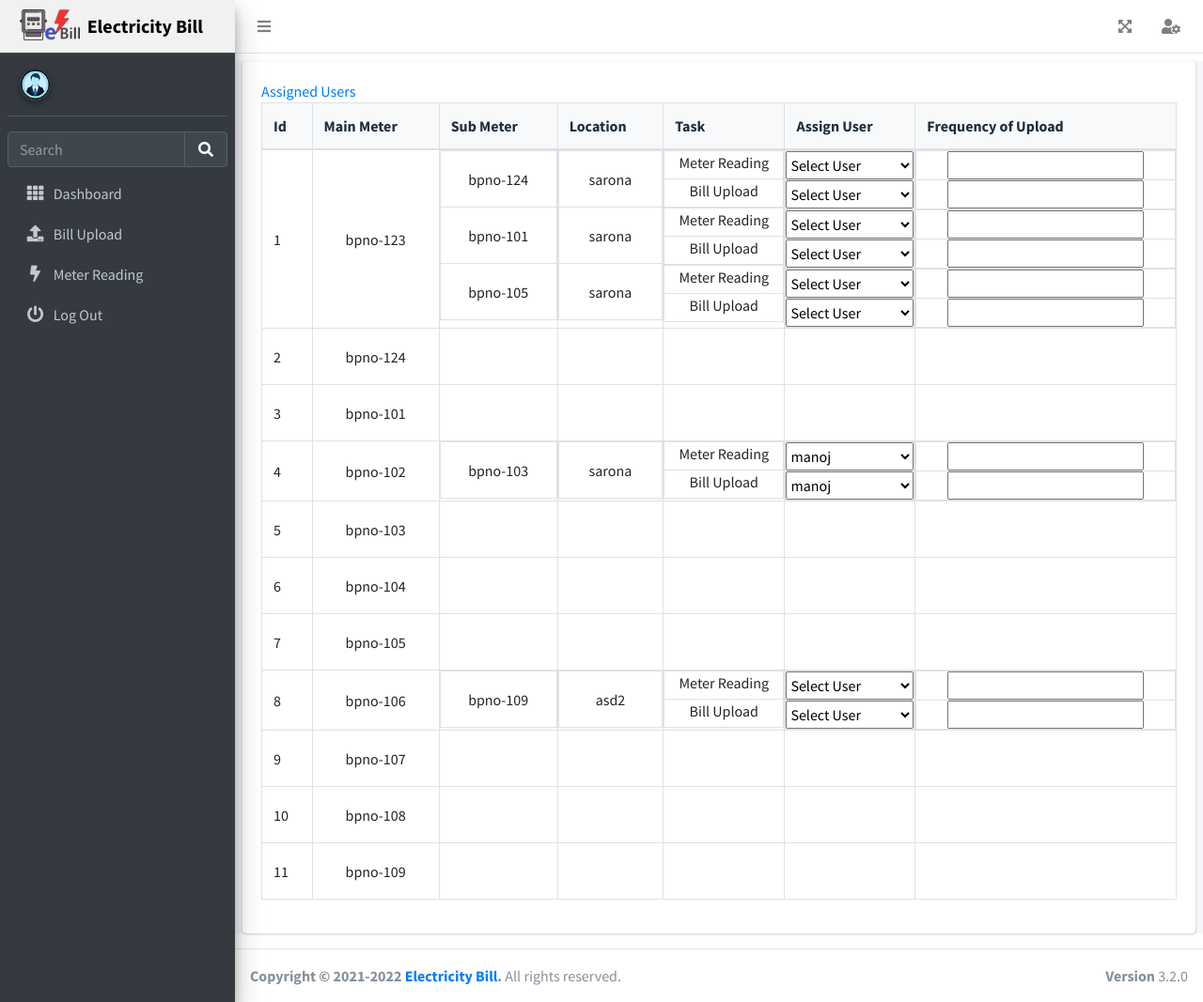
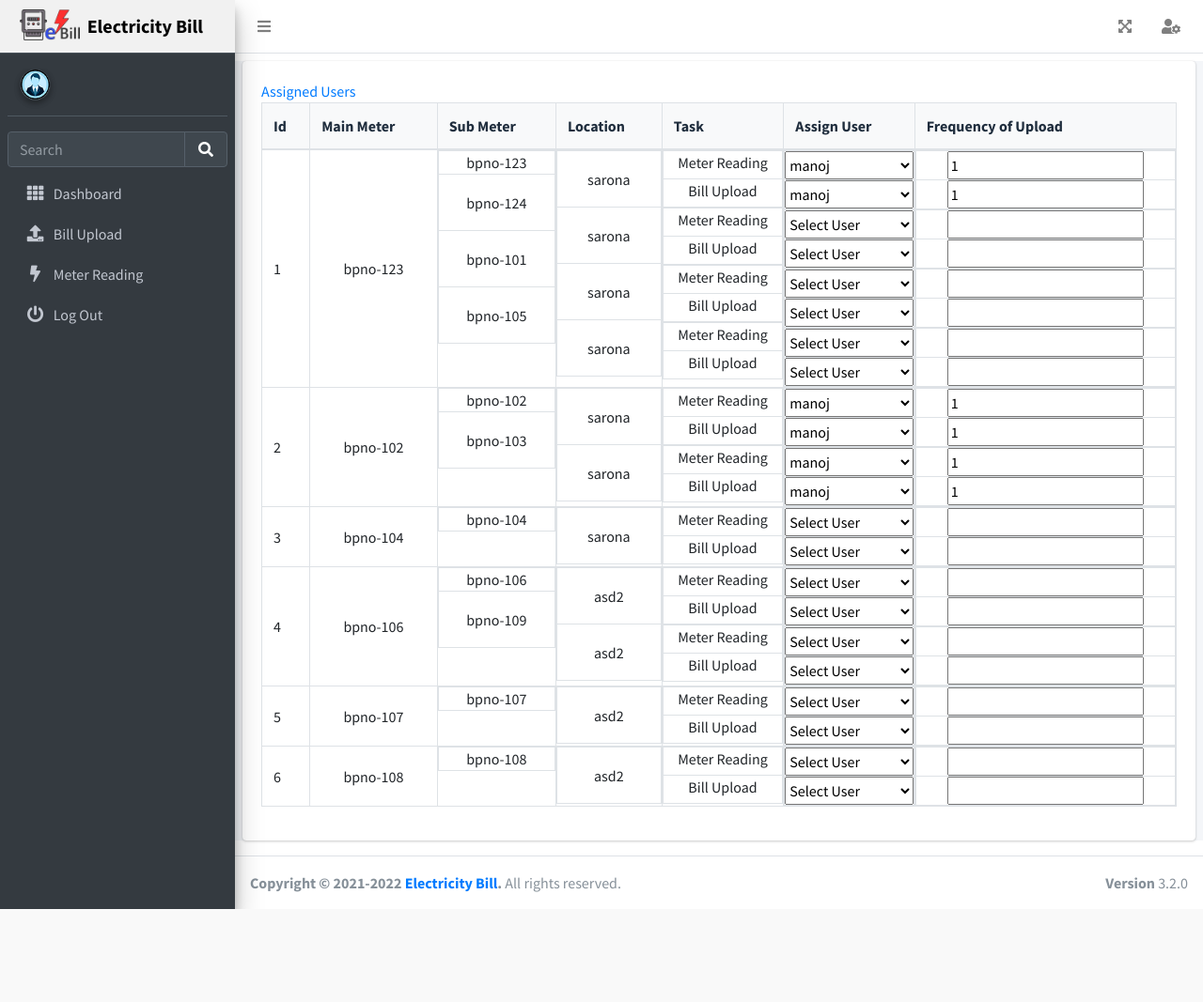
Before and after one commit to rahul1290/bill, a CodeIgniter app: page /bill/index.php/assigntask_ctrl/assign_user_list in a window 1280 px wide. Shown: the whole page at 94% size. After the commit the page ends 968 px from the top, so only its background shows below. Run offline with CodeIgniter, Linux system fonts and the light colour scheme; data comes from the database, SQL or seed files in the repository; some libraries are stand-ins or nearby versions.

Commit message:
report design

```diff
--- a/application/views/assigntask-show.php
+++ b/application/views/assigntask-show.php
@@ -19,7 +19,11 @@
                   </tr>
                 </thead>
                 <tbody>
-                  <?php $c=1; foreach($records as $record){ ?>
+                  <?php $c=1; foreach($records as $record){
+                      if($record['mtype'] != 'main-meter'){
+                          continue;
+                      }
+                  ?>
                       <tr>
                         <!-- S.No. -->
                         <td style="vertical-align: middle;"><?php echo $c++; ?></td>
@@ -28,18 +32,16 @@
                             $ic++;
                           }
                         }
-                        if($ic == 1){
-                          $ic = 2;
-                        }
                         ?>
                         <!-- Service No. -->
-                        <td class="text-center m-0 p-0" style="vertical-align: middle;height:<?php echo (($ic-1) * 2) * 30; ?>px;"><?php echo $record['bpno']; ?></td>
+                        <td class="text-center m-0 p-0" style="vertical-align: middle;height:<?php echo ($ic * 2) * 30; ?>px;"><?php echo $record['bpno']; ?></td>
                         <!-- Sub Meter -->
                         <td class="text-center m-0 p-0">
                           <table width="100%" style="border:0px;">
+                          		<tr><td class='m-0 p-0' style='height:"<?php echo ((($ic * 2) * 30)/$ic) ?>px;vertical-align: middle;'><?php echo $record['bpno']; ?></td></tr>
                             <?php foreach($records as $r) {
                               if($r['parent_meter'] == $record['mid']){
-                                echo "<tr><td class='m-0 p-0' style='height:".(((($ic-1) * 2) * 30)/($ic-1))."px;vertical-align: middle;'>".$r['bpno']."</td></tr>";
+                                echo "<tr><td class='m-0 p-0' style='height:".((($ic * 2) * 30)/$ic)."px;vertical-align: middle;'>".$r['bpno']."</td></tr>";
                               }
                             } ?>
                           </table>
@@ -49,27 +51,26 @@
                         <!-- Location -->
                         <td class="text-center m-0 p-0">
                           <table width="100%" style="border:0px;">
+                          	<tr><td class='m-0 p-0' style='height:<?php echo ((($ic * 2) * 30)/$ic); ?>px;vertical-align: middle;'><?php echo $record['location']; ?></td></tr>
                             <?php foreach($records as $r) {
                               if($r['parent_meter'] == $record['mid']){
-                                echo "<tr><td class='m-0 p-0' style='height:".(((($ic-1) * 2) * 30)/($ic-1))."px;vertical-align: middle;'>".$r['location']."</td></tr>";
+                                echo "<tr><td class='m-0 p-0' style='height:".((($ic * 2) * 30)/$ic)."px;vertical-align: middle;'>".$r['location']."</td></tr>";
                               }
                             } ?>
                           </table>
                         </td>
                         <!-- Task -->
                         <td class="text-center m-0 p-0">
-                            <?php if($ic > 0) { foreach($records as $r) {
-                              if($r['parent_meter'] == $record['mid']){
-                                echo "<table width='100%' style='border:0px;'>
+                        	<table width="100%" style='border:0px;'>
                               <tr>
                                 <td class='m-0 p-0' style='height:30px;'>Meter Reading</td>
                               </tr>
                               <tr>
                                 <td class='m-0 p-0' style='height:30px;'>Bill Upload</td>
                               </tr>
-                                </table>";
-                              }
-                            } } else { ?>
+                            </table>
+                            <?php foreach($records as $r) {
+                              if($r['parent_meter'] == $record['mid']){ ?>
                                 <table width='100%' style='border:0px;'>
                                   <tr>
                                     <td class='m-0 p-0' style='height:30px;'>Meter Reading</td>
@@ -78,10 +79,41 @@
                                     <td class='m-0 p-0' style='height:30px;'>Bill Upload</td>
                                   </tr>
                                 </table>
-                            <?php } ?>
+                              <?php }
+                            } ?>
                         </td>
                         <!-- Assign user -->
                         <td class="text-center m-0 p-0">
+                        	<table width="100%">
+                        		<tr>
+                        			<td style='' class='m-0 p-0'>
+                                      <select style='width:100%;height:30px;'>
+                                        <option value=''>Select User</option>
+                                        <?php foreach($users as $user){
+                                          if($user['uid'] == $record['user_id']){
+                                            echo "<option value='".$user['uid']."' selected>".$user['fname']."</option>";
+                                          } else {
+                                            echo "<option value='".$user['uid']."'>".$user['fname']."</option>";
+                                          }
+                                        } ?>
+                                      </select>
+                                    </td>
+                        		</tr>
+                        		<tr>
+                        			<td style='' class='m-0 p-0'>
+                                      <select style='width:100%;height:30px;'>
+                                        <option value=''>Select User</option>
+                                        <?php foreach($users as $user){
+                                          if($user['uid'] == $record['user_id']){
+                                            echo "<option value='".$user['uid']."' selected>".$user['fname']."</option>";
+                                          } else {
+                                            echo "<option value='".$user['uid']."'>".$user['fname']."</option>";
+                                          }
+                                        } ?>
+                                      </select>
+                                    </td>
+                        		</tr>
+                        	</table>
                             <?php foreach($records as $r) {
                               if($r['parent_meter'] == $record['mid']){
                                 echo "<table width='100%' style='height:100%'>
@@ -120,21 +152,45 @@
 
                         <!-- Frequency -->
                         <td class="text-center m-0 p-0">
-                            <?php foreach($records as $r) {
-                              if($r['parent_meter'] == $record['mid']){
-                                echo "<table width='100%' style='height:100%'>
+                        	<table width='100%' style='height:100%'>
                               <tr>
                                 <td class='m-0 p-0'>
-                                      <input style='height:30px;' type='number'/>
+                                  <input style='height:30px;' type='number' value="<?php if($record['meter_reading'] == 1){
+                                      echo $record['reading_frq'];
+                                  }?>"/>
                                 </td>
                               </tr>
                               <tr>
                                 <td class='m-0 p-0'>
-                                      <input style='height:30px;' type='number'/>
+                                  <input style='height:30px;' type='number' value="<?php if($record['bill_upload'] == 1){
+                                      echo $record['upload_frq'];
+                                  }?>"/>
                                 </td>
                               </tr>
-                                </table>";
+                            </table>
+                            <?php foreach($records as $r) {
+                              if($r['parent_meter'] == $record['mid']){ ?>
+                                <table width='100%' style='height:100%'>
+                                  <tr>
+                                    <td class='m-0 p-0'>
+                                      <input style='height:30px;' type='number' value="<?php
+                                      if($r['meter_reading'] == 1){
+                                          echo $r['reading_frq'];
                                       }
+                                      ?>"/>
+                                    </td>
+                                  </tr>
+                                  <tr>
+                                    <td class='m-0 p-0'>
+                                      <input style='height:30px;' type='number' value="<?php
+                                      if($r['bill_upload'] == 1){
+                                          echo $r['upload_frq'];
+                                      }
+                                      ?>"/>
+                                    </td>
+                                  </tr>
+                                </table>
+                             <?php  }
                             } ?>
                         </td>
                       </tr>
```
Also changed, not shown: .settings/org.eclipse.wst.common.project.facet.core.xml (added), application/controllers/Assigntask_ctrl.php (line endings or trailing spaces), 3 other files. Lines whose indentation alone changed are shown as unchanged.
